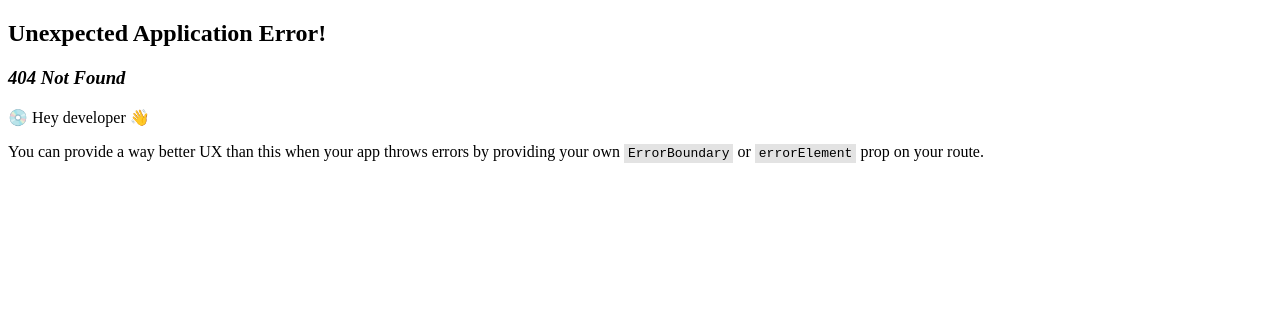
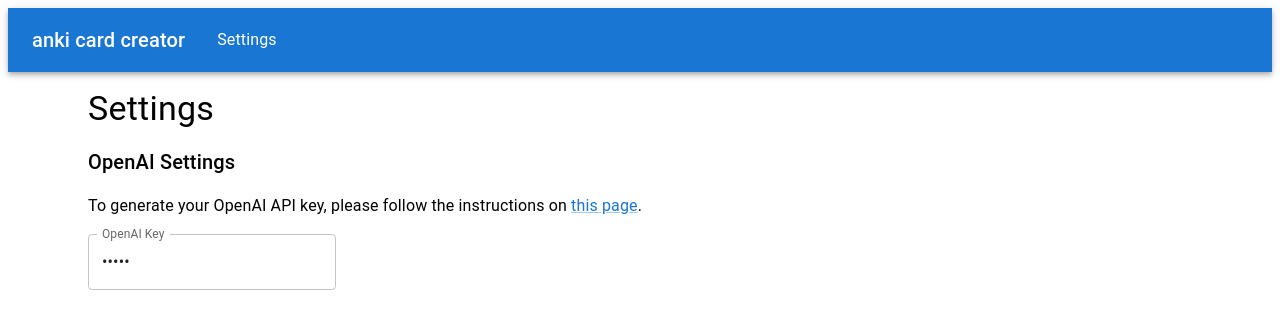
Before and after one commit to ngcdan/anki-maker, a React (Vite) app: page /settings in a window 1280 px wide. Before the commit this address had no page. Shown: the top 328 px of the page. Built offline with nearby package versions, Linux system fonts and the light colour scheme; no server answers.

Commit message:
update-code

```diff
--- /dev/null
+++ b/src/Settings.tsx
@@ -0,0 +1,37 @@
+import React, { useContext } from 'react';
+import { TextField, Typography, Link, Grid, Container } from '@mui/material';
+import { OpenAIKeyContext } from './OpenAIKeyContext';
+
+function Settings() {
+
+  const { openAIKey, setOpenAIKey } = useContext(OpenAIKeyContext);
+
+  const handleOpenAIKeyChange = (event: React.ChangeEvent<HTMLInputElement>) => {
+    setOpenAIKey(event.target.value);
+  };
+
+  return (
+    <Container>
+      <Grid container direction="column" spacing={2}>
+        <Grid item>
+          <Typography variant="h4" sx={{ mt: 2 }}>Settings</Typography>
+        </Grid>
+        <Grid item>
+          <Typography variant="h6">OpenAI Settings</Typography>
+        </Grid>
+        <Grid item>
+          <Typography>To generate your OpenAI API key, please follow the instructions on <Link href="https://platform.openai.com/account/api-keys" target="_blank" rel="noopener noreferrer">this page</Link>.</Typography>
+        </Grid>
+        <Grid item>
+          <TextField
+            type="password"
+            label="OpenAI Key"
+            value={openAIKey}
+            onChange={handleOpenAIKeyChange} />
+        </Grid>
+      </Grid>
+    </Container>
+  );
+}
+
+export default Settings;
--- a/src/main.tsx
+++ b/src/main.tsx
@@ -1,6 +1,7 @@
 import React from 'react'
 import ReactDOM from 'react-dom/client'
 import App from './App.tsx'
+import Settings from './Settings.tsx';
 import { Outlet, RouterProvider, createBrowserRouter, Link } from 'react-router-dom'
 import { QueryClient, QueryClientProvider } from '@tanstack/react-query'
 import { AppBar, Toolbar, Typography, Container } from '@mui/material';
@@ -13,6 +14,7 @@ function Root() {
       <AppBar position="static">
         <Toolbar>
           <Typography variant="h6" component={Link} to="/" color="inherit" sx={{ textDecoration: 'none' }}>anki card creator</Typography>
+          <Typography sx={{ marginLeft: 4, textDecoration: 'none' }} component={Link} to="/settings" color="inherit">Settings</Typography>
         </Toolbar>
       </AppBar>
       <Container>
@@ -32,6 +34,10 @@ const router = createBrowserRouter([
         element: <Home />,
       },
       {
+        path: "settings",
+        element: <Settings />,
+      },
+      {
         path: "suggest",
         element: <App />,
       },
```
Also changed, not shown: src/openai.ts (line endings or trailing spaces).
